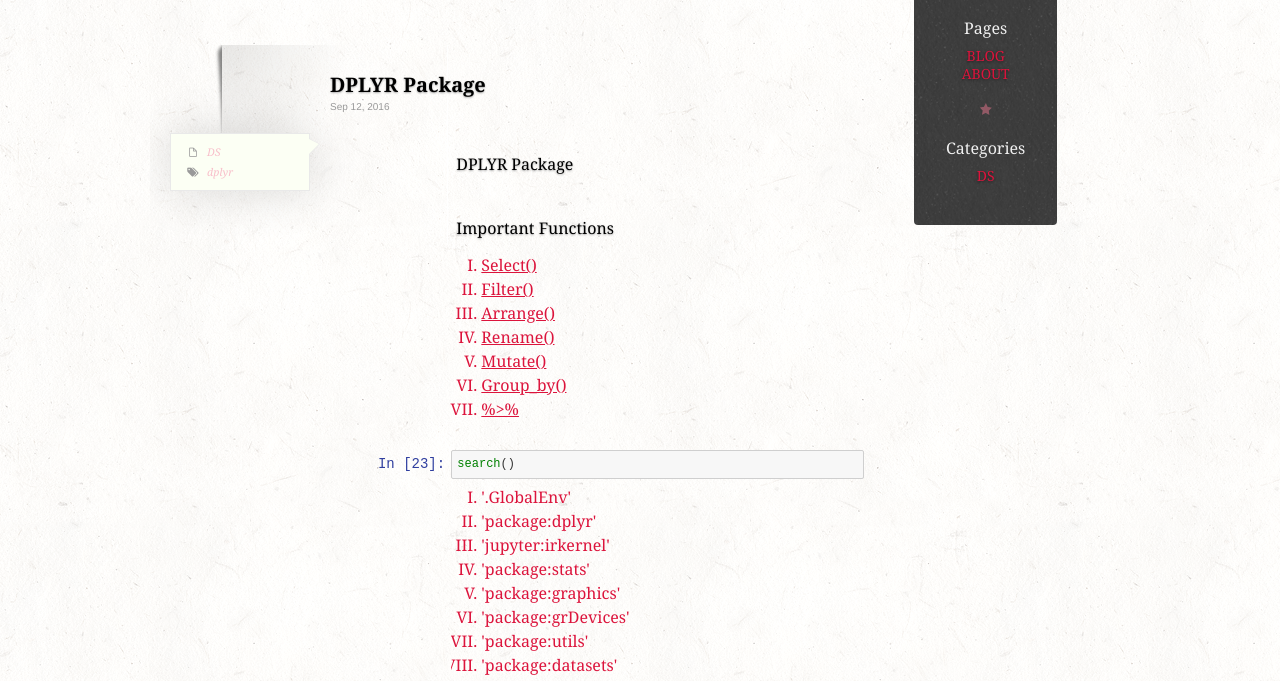
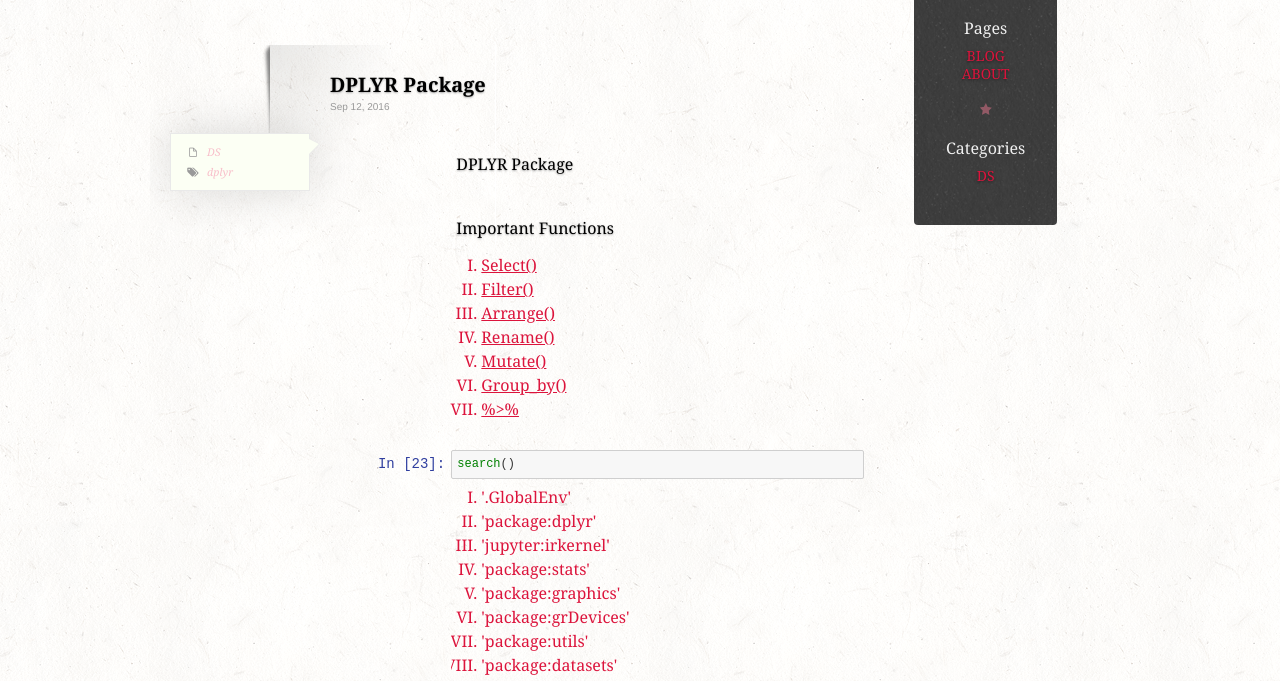
Before and after one commit to hamzamohdzubair/hamzamohdzubair.github.io, a plain HTML site: page dplyr.html in a window 1280 px wide. Shown: the part 89-770 px from the top of the page. Drawn offline with nearby package versions, Linux system fonts and the light colour scheme; some packages are replaced by stand-ins of ours.

Commit message:
Generate Pelican site

```diff
--- a/theme/css/main.css
+++ b/theme/css/main.css
@@ -47,7 +47,7 @@ hr {
     .article-page {
         background-image: url(../img/page_shadow_background.png);
         background-repeat: no-repeat;
-        background-position-x: 3rem;
+        background-position-x: 6rem;
         background-position-y: 0;
 
         padding-top: 1.25rem;
@@ -55,9 +55,9 @@ hr {
     }
 }
 
-@media screen and (min-width: 980px) {
+@media screen and (min-width: 1580px) {
     .article-page {
-        background-position-x: 3rem;
+        background-position-x: 8rem;
     }
 }
 
```
